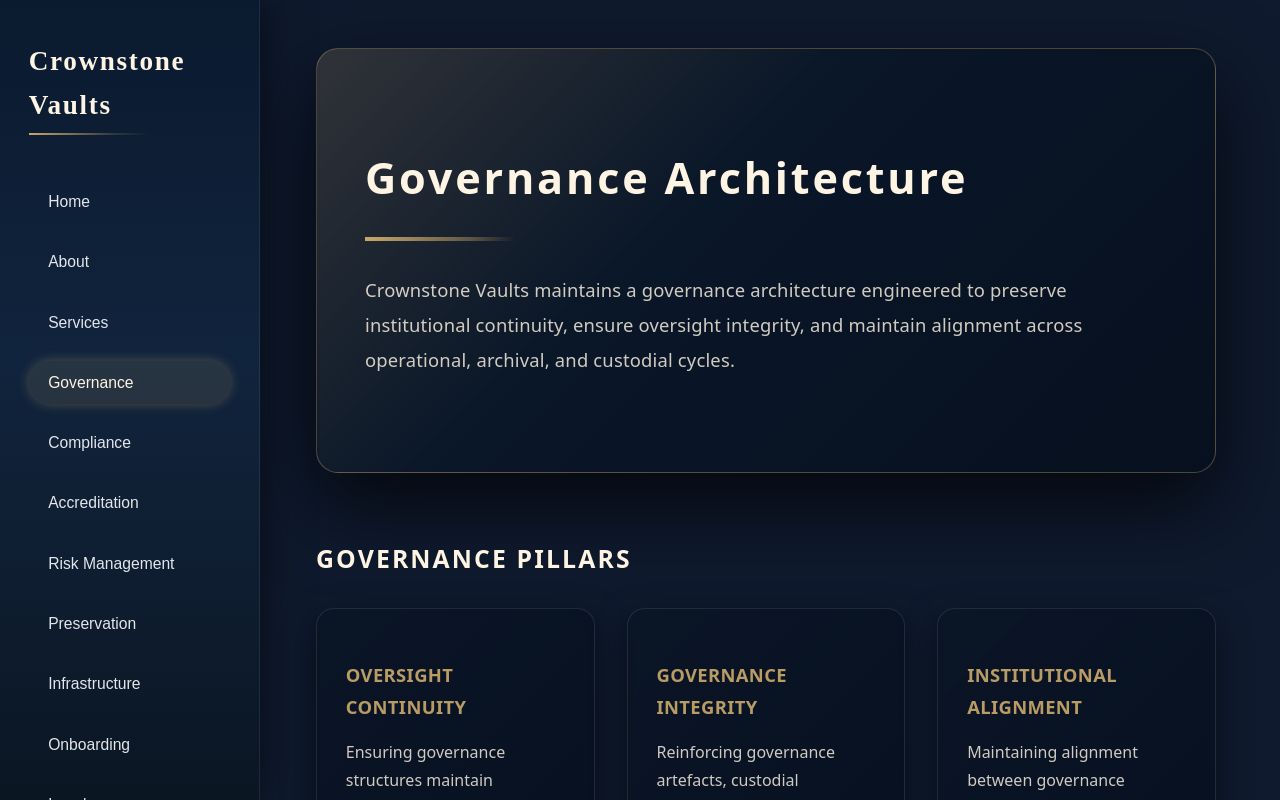
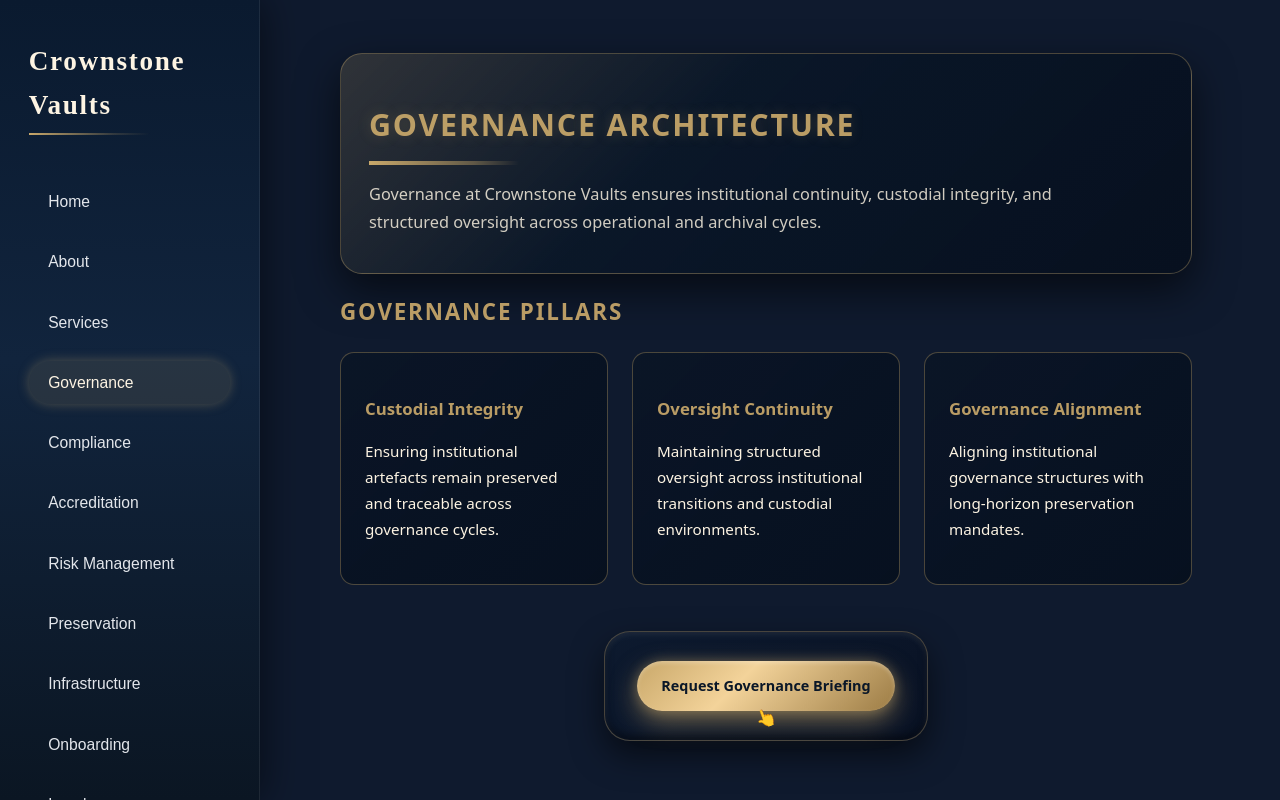
Before and after one commit to soulnlite/crownstone-vaults, a Next.js app: page /governance in a window 1280 px wide. Built offline with nearby package versions, Linux system fonts and the light colour scheme.

Commit message:
Governance

```diff
--- a/app/governance/page.tsx
+++ b/app/governance/page.tsx
@@ -1,26 +1,35 @@
 export default function GovernancePage() {
   return (
-    <div style={{ color: "#FDF4E3" }}>
-      {/* HERO */}
+    <main
+      style={{
+        maxWidth: "960px",
+        margin: "0 auto",
+        padding: "0.3rem 1.5rem 3.5rem", // MATCHED TO ACCREDITATION
+        color: "#FDF4E3",
+        fontFamily:
+          "system-ui, -apple-system, BlinkMacSystemFont, 'Segoe UI', sans-serif",
+      }}
+    >
+      {/* HEADER — compressed */}
       <section
         style={{
-          marginBottom: "4rem",
-          padding: "3.5rem 3rem",
+          marginBottom: "1.2rem",
+          padding: "1.25rem 1.75rem",
           borderRadius: "22px",
           background:
             "linear-gradient(135deg, rgba(201,168,106,0.18) 0%, rgba(10,23,40,0.92) 40%, #07101F 100%)",
-          boxShadow: "0 32px 80px rgba(0,0,0,0.7)",
+          boxShadow: "0 16px 42px rgba(0,0,0,0.58)",
           border: "1px solid rgba(201,168,106,0.35)",
         }}
       >
         <h1
           style={{
-            fontFamily:
-              "system-ui, -apple-system, BlinkMacSystemFont, 'Segoe UI', sans-serif",
-            fontSize: "2.7rem",
-            marginBottom: "1.4rem",
-            letterSpacing: "0.065em",
-            color: "#FDF4E3",
+            fontSize: "1.9rem",
+            letterSpacing: "0.06em",
+            textTransform: "uppercase",
+            marginBottom: "0.65rem",
+            color: "rgba(201,168,106,0.92)",
+            textShadow: "0 0 14px rgba(201,168,106,0.22)",
           }}
         >
           Governance Architecture
@@ -32,39 +41,32 @@ export default function GovernancePage() {
             width: "150px",
             background:
               "linear-gradient(90deg, #C9A86A 0%, rgba(201,168,106,0.4) 70%, transparent 100%)",
-            marginBottom: "2rem",
+            marginBottom: "1rem",
           }}
         ></div>
 
         <p
           style={{
-            fontFamily:
-              "system-ui, -apple-system, BlinkMacSystemFont, 'Segoe UI', sans-serif",
-            fontSize: "1.15rem",
-            lineHeight: "1.9",
-            maxWidth: "780px",
-            marginBottom: "2.4rem",
-            letterSpacing: "0.01em",
+            fontSize: "1.02rem",
+            lineHeight: "1.7",
+            maxWidth: "760px",
             color: "rgba(253,244,227,0.82)",
           }}
         >
-          Crownstone Vaults maintains a governance architecture engineered to
-          preserve institutional continuity, ensure oversight integrity, and
-          maintain alignment across operational, archival, and custodial cycles.
+          Governance at Crownstone Vaults ensures institutional continuity, custodial integrity,
+          and structured oversight across operational and archival cycles.
         </p>
       </section>
 
-      {/* GOVERNANCE STRUCTURE */}
-      <section style={{ marginBottom: "4rem" }}>
+      {/* PLAQUES — unchanged */}
+      <section style={{ marginBottom: "3rem" }}>
         <h2
           style={{
-            fontFamily:
-              "system-ui, -apple-system, BlinkMacSystemFont, 'Segoe UI', sans-serif",
-            fontSize: "1.55rem",
-            marginBottom: "1.8rem",
-            letterSpacing: "0.085em",
+            fontSize: "1.4rem",
+            marginBottom: "1.3rem",
+            letterSpacing: "0.08em",
             textTransform: "uppercase",
-            color: "#FDF4E3",
+            color: "rgba(201,168,106,0.92)",
           }}
         >
           Governance Pillars
@@ -73,187 +75,134 @@ export default function GovernancePage() {
         <div
           style={{
             display: "grid",
-            gridTemplateColumns: "repeat(auto-fit, minmax(270px, 1fr))",
-            gap: "2rem",
+            gridTemplateColumns: "repeat(auto-fit, minmax(260px, 1fr))",
+            gap: "1.5rem",
           }}
         >
-          {/* Pillar 1 */}
           <div
             style={{
-              padding: "2rem 1.8rem",
-              borderRadius: "18px",
+              padding: "1.6rem 1.5rem",
+              borderRadius: "14px",
               background:
                 "linear-gradient(135deg, rgba(10,21,38,0.92), rgba(7,16,31,0.96))",
-              border: "1px solid rgba(255,255,255,0.1)",
-              boxShadow: "0 12px 32px rgba(0,0,0,0.5)",
+              border: "1px solid rgba(201,168,106,0.35)",
             }}
           >
             <h3
               style={{
-                fontFamily:
-                  "system-ui, -apple-system, BlinkMacSystemFont, 'Segoe UI', sans-serif",
-                fontSize: "1.15rem",
-                marginBottom: "0.8rem",
+                fontSize: "1.05rem",
+                marginBottom: "0.6rem",
                 color: "rgba(201,168,106,0.92)",
-                letterSpacing: "0.02em",
-                textTransform: "uppercase",
+              }}
+            >
+              Custodial Integrity
+            </h3>
+            <p style={{ fontSize: "0.95rem", lineHeight: "1.7" }}>
+              Ensuring institutional artefacts remain preserved and traceable across governance
+              cycles.
+            </p>
+          </div>
+
+          <div
+            style={{
+              padding: "1.6rem 1.5rem",
+              borderRadius: "14px",
+              background:
+                "linear-gradient(135deg, rgba(10,21,38,0.92), rgba(7,16,31,0.96))",
+              border: "1px solid rgba(201,168,106,0.35)",
+            }}
+          >
+            <h3
+              style={{
+                fontSize: "1.05rem",
+                marginBottom: "0.6rem",
+                color: "rgba(201,168,106,0.92)",
               }}
             >
               Oversight Continuity
             </h3>
-            <p
-              style={{
-                fontFamily:
-                  "system-ui, -apple-system, BlinkMacSystemFont, 'Segoe UI', sans-serif",
-                fontSize: "1rem",
-                lineHeight: "1.78",
-                color: "rgba(253,244,227,0.82)",
-              }}
-            >
-              Ensuring governance structures maintain continuity across
-              institutional transitions, custodial cycles, and operational
-              mandates.
+            <p style={{ fontSize: "0.95rem", lineHeight: "1.7" }}>
+              Maintaining structured oversight across institutional transitions and custodial
+              environments.
             </p>
           </div>
 
-          {/* Pillar 2 */}
           <div
             style={{
-              padding: "2rem 1.8rem",
-              borderRadius: "18px",
+              padding: "1.6rem 1.5rem",
+              borderRadius: "14px",
               background:
                 "linear-gradient(135deg, rgba(10,21,38,0.92), rgba(7,16,31,0.96))",
-              border: "1px solid rgba(255,255,255,0.1)",
-              boxShadow: "0 12px 32px rgba(0,0,0,0.5)",
+              border: "1px solid rgba(201,168,106,0.35)",
             }}
           >
             <h3
               style={{
-                fontFamily:
-                  "system-ui, -apple-system, BlinkMacSystemFont, 'Segoe UI', sans-serif",
-                fontSize: "1.15rem",
-                marginBottom: "0.8rem",
+                fontSize: "1.05rem",
+                marginBottom: "0.6rem",
                 color: "rgba(201,168,106,0.92)",
-                letterSpacing: "0.02em",
-                textTransform: "uppercase",
               }}
             >
-              Governance Integrity
+              Governance Alignment
             </h3>
-            <p
-              style={{
-                fontFamily:
-                  "system-ui, -apple-system, BlinkMacSystemFont, 'Segoe UI', sans-serif",
-                fontSize: "1rem",
-                lineHeight: "1.78",
-                color: "rgba(253,244,227,0.82)",
-              }}
-            >
-              Reinforcing governance artefacts, custodial environments, and
-              oversight structures to withstand scrutiny and institutional
-              demand.
-            </p>
-          </div>
-
-          {/* Pillar 3 */}
-          <div
-            style={{
-              padding: "2rem 1.8rem",
-              borderRadius: "18px",
-              background:
-                "linear-gradient(135deg, rgba(10,21,38,0.92), rgba(7,16,31,0.96))",
-              border: "1px solid rgba(255,255,255,0.1)",
-              boxShadow: "0 12px 32px rgba(0,0,0,0.5)",
-            }}
-          >
-            <h3
-              style={{
-                fontFamily:
-                  "system-ui, -apple-system, BlinkMacSystemFont, 'Segoe UI', sans-serif",
-                fontSize: "1.15rem",
-                marginBottom: "0.8rem",
-                color: "rgba(201,168,106,0.92)",
-                letterSpacing: "0.02em",
-                textTransform: "uppercase",
-              }}
-            >
-              Institutional Alignment
-            </h3>
-            <p
-              style={{
-                fontFamily:
-                  "system-ui, -apple-system, BlinkMacSystemFont, 'Segoe UI', sans-serif",
-                fontSize: "1rem",
-                lineHeight: "1.78",
-                color: "rgba(253,244,227,0.82)",
-              }}
-            >
-              Maintaining alignment between governance frameworks, operational
-              cycles, and long‑horizon institutional mandates.
+            <p style={{ fontSize: "0.95rem", lineHeight: "1.7" }}>
+              Aligning institutional governance structures with long-horizon preservation mandates.
             </p>
           </div>
         </div>
       </section>
 
-      {/* CTA */}
-      <section>
+      {/* CTA — unchanged */}
+      <section style={{ textAlign: "center", marginTop: "2rem" }}>
         <div
           style={{
-            height: "4px",
-            width: "150px",
-            background:
-              "linear-gradient(90deg, #C9A86A 0%, rgba(201,168,106,0.4) 70%, transparent 100%)",
-            marginBottom: "1.4rem",
-          }}
-        ></div>
-
-        <h2
-          style={{
-            fontFamily:
-              "system-ui, -apple-system, BlinkMacSystemFont, 'Segoe UI', sans-serif",
-            fontSize: "1.55rem",
-            marginBottom: "1.2rem",
-            letterSpacing: "0.085em",
-            textTransform: "uppercase",
-            color: "#FDF4E3",
+            display: "inline-block",
+            padding: "1.8rem 2rem",
+            borderRadius: "26px",
+            background: "linear-gradient(145deg, #0D1A2F, #091224)",
+            border: "1px solid rgba(201,168,106,0.32)",
+            boxShadow:
+              "inset 0 3px 6px rgba(255,255,255,0.08), inset 0 -4px 8px rgba(0,0,0,0.45), 0 14px 32px rgba(0,0,0,0.55)",
+            transform: "translateY(-2px)",
           }}
         >
-          Governance Engagement
-        </h2>
-
-        <p
-          style={{
-            fontFamily:
-              "system-ui, -apple-system, BlinkMacSystemFont, 'Segoe UI', sans-serif",
-            fontSize: "1.05rem",
-            lineHeight: "1.85",
-            maxWidth: "800px",
-            marginBottom: "2rem",
-            letterSpacing: "0.01em",
-            color: "rgba(253,244,227,0.82)",
-          }}
-        >
-          Institutions requiring governance reinforcement, oversight continuity,
-          or custodial alignment may initiate contact through our formal
-          engagement pathway.
-        </p>
-
+          <div style={{ position: "relative", display: "inline-block" }}>
             <a
               href="/contact"
               style={{
-            padding: "1rem 1.8rem",
+                padding: "0.8rem 1.55rem",
                 borderRadius: "999px",
-            border: "1px solid rgba(201,168,106,0.7)",
-            color: "#FDF4E3",
-            fontWeight: 500,
-            fontSize: "1.05rem",
+                background:
+                  "linear-gradient(135deg, #C9A86A 0%, #F3D39A 40%, #9C7C45 100%)",
+                color: "#0A1728",
+                fontWeight: 600,
+                fontSize: "0.9rem",
                 textDecoration: "none",
-            background: "rgba(10,23,40,0.85)",
+                boxShadow:
+                  "0 10px 26px rgba(201,168,106,0.55), 0 0 12px rgba(201,168,106,0.35), inset 0 2px 4px rgba(255,255,255,0.25)",
+                display: "inline-block",
               }}
             >
-          Initiate Institutional Contact
+              Request Governance Briefing
             </a>
+
+            <div
+              style={{
+                position: "absolute",
+                left: "50%",
+                top: "84%",
+                transform: "translateX(-50%) rotate(-110deg)",
+                fontSize: "1.1rem",
+                opacity: 1,
+                color: "#C9B27A",
+                pointerEvents: "none",
+              }}
+            >
+              👉
+            </div>
+          </div>
+        </div>
       </section>
-    </div>
+    </main>
   );
 }
```
Lines whose indentation alone changed are shown as unchanged.
